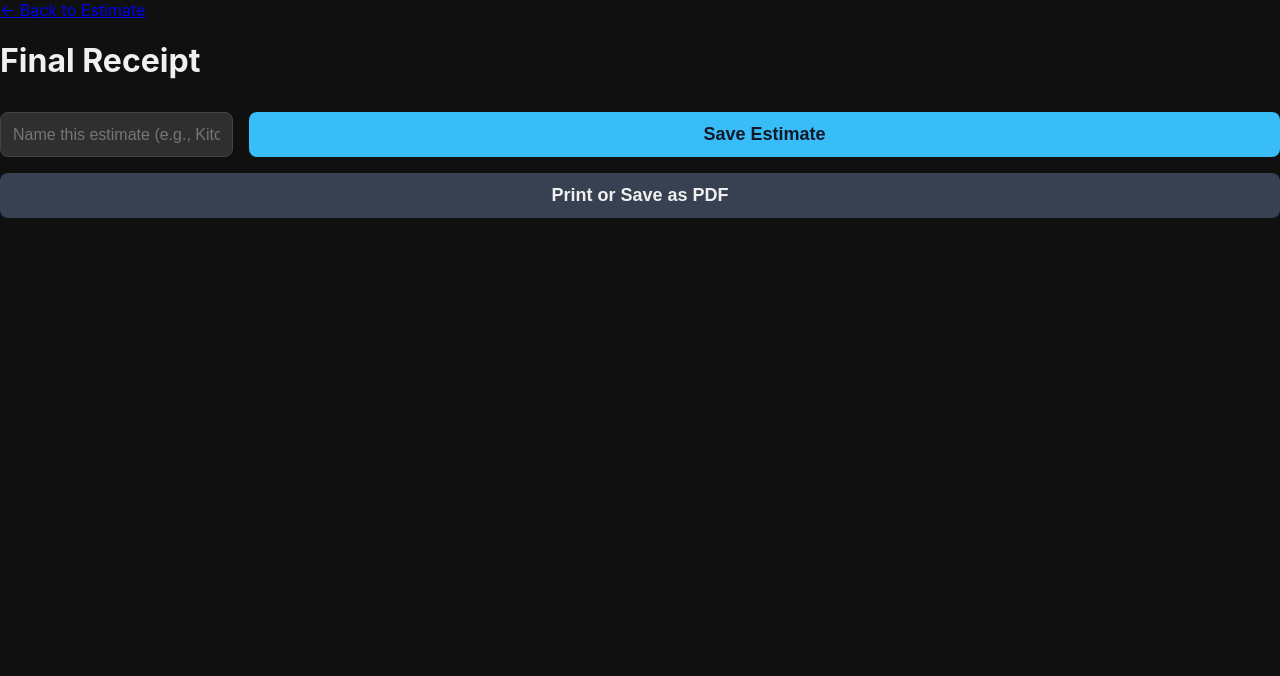
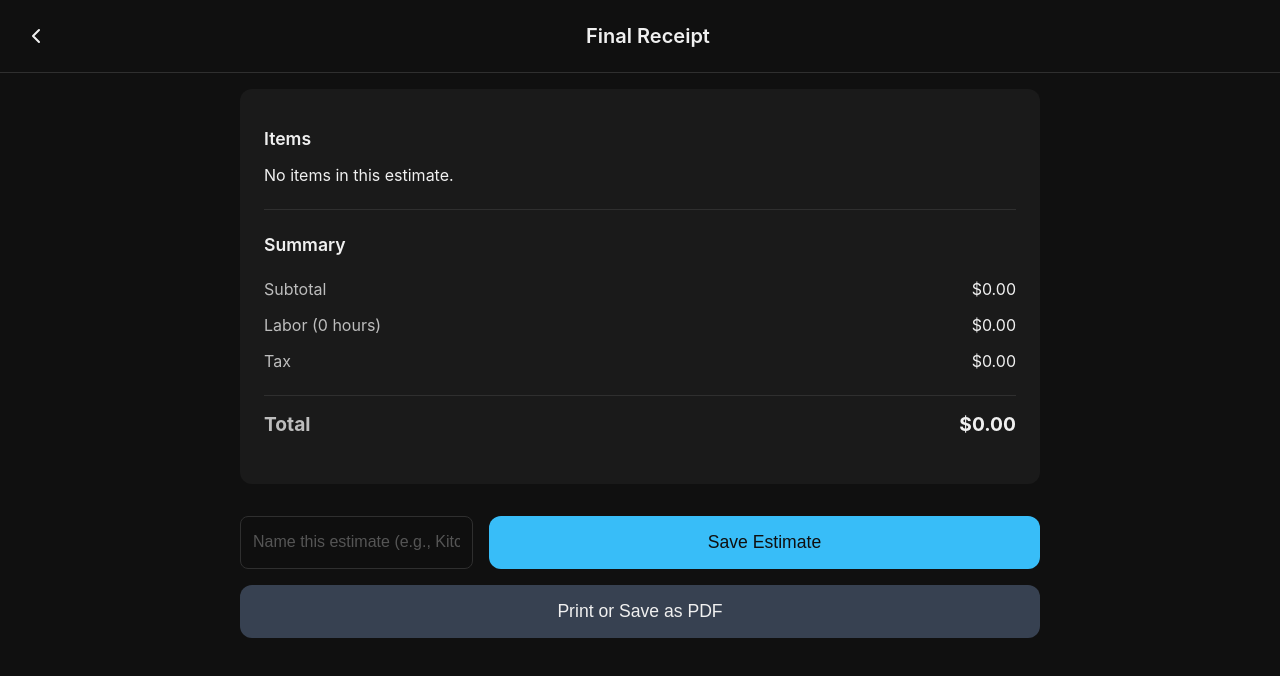
Before and after one commit to Preston-S/ElecCalc, a SvelteKit app: page /receipt in a window 1280 px wide. Shown: the top 676 px of the page. Built offline with nearby package versions, Linux system fonts and the light colour scheme.

Commit message:
Major UI changes

```diff
--- a/src/app.html
+++ b/src/app.html
@@ -1,5 +1,5 @@
 <!DOCTYPE html>
-<html lang="en">
+<html lang="en" style="background-color: #101010;">
 	<head>
 		<meta charset="utf-8" />
 		<link rel="icon" href="%sveltekit.assets%/favicon.png" />
--- /dev/null
+++ b/src/lib/components/PageHeader.svelte
@@ -0,0 +1,71 @@
+<script>
+  import { goto } from '$app/navigation';
+
+  export let title = '';
+  export let backHref = '';
+
+  function goBack() {
+    if (backHref) {
+      goto(backHref);
+    } else {
+      history.back();
+    }
+  }
+</script>
+
+<header class="page-header">
+  <button class="back-button" on:click={goBack} aria-label="Go back">
+    <svg width="24" height="24" viewBox="0 0 24 24" fill="none" xmlns="http://www.w3.org/2000/svg">
+      <path d="M15 18L9 12L15 6" stroke="currentColor" stroke-width="2" stroke-linecap="round" stroke-linejoin="round"/>
+    </svg>
+  </button>
+  <h1 class="page-title">{title}</h1>
+  <div class="right-action">
+    <slot name="rightAction"></slot>
+  </div>
+</header>
+
+<style>
+  .page-header {
+    display: flex;
+    align-items: center;
+    justify-content: space-between;
+    padding: 1rem;
+    background-color: #101010; /* Dark background */
+    color: #f0f0f0; /* Light text */
+    border-bottom: 1px solid #2f2f2f; /* Subtle separator */
+    position: sticky;
+    top: 0;
+    z-index: 100;
+  }
+
+  .back-button {
+    background: none;
+    border: none;
+    color: #f0f0f0;
+    cursor: pointer;
+    padding: 0.5rem;
+    display: flex;
+    align-items: center;
+    justify-content: center;
+  }
+
+  .back-button svg {
+    width: 24px;
+    height: 24px;
+  }
+
+  .page-title {
+    font-size: 1.25rem;
+    font-weight: 600;
+    flex-grow: 1;
+    text-align: center;
+    margin: 0;
+  }
+
+  .right-action {
+    width: 24px; /* To balance the back button */
+    display: flex;
+    justify-content: flex-end;
+  }
+</style>
--- a/src/routes/estimate/+page.svelte
+++ b/src/routes/estimate/+page.svelte
@@ -4,6 +4,7 @@
   import { goto } from '$app/navigation';
   import ItemSelector from '$lib/components/ItemSelector.svelte';
   import ItemList from '$lib/components/ItemList.svelte';
+  import PageHeader from '$lib/components/PageHeader.svelte'; // Import the new header component
   import { laborRate, taxRate } from '$lib/stores.js';
 
   // Create local stores for this estimate session
@@ -40,15 +41,13 @@
   <title>Create Estimate</title>
 </svelte:head>
 
+<PageHeader title="New Estimate" backHref="/" />
+
 <div class="container">
-  <header>
-    <h1>New Estimate</h1>
-  </header>
-
   <main>
-    <div class="section">
+    <div class="section input-section">
       <label for="hours">Estimated Labor Hours</label>
-      <input id="hours" type="number" step="0.5" bind:value={$estimatedHours} />
+      <input id="hours" type="number" step="0.5" bind:value={$estimatedHours} placeholder="0" />
     </div>
 
     <hr />
@@ -84,8 +83,8 @@
   <!-- Mobile sticky summary bar -->
   <div class="mobile-summary">
     <div class="mobile-totals">
-      <div class="mobile-sub">{subtotal.toLocaleString('en-US', { style: 'currency', currency: 'USD' })}</div>
-      <div class="mobile-total">{total.toLocaleString('en-US', { style: 'currency', currency: 'USD' })}</div>
+      <div class="mobile-sub">Subtotal: {subtotal.toLocaleString('en-US', { style: 'currency', currency: 'USD' })}</div>
+      <div class="mobile-total">Total: {total.toLocaleString('en-US', { style: 'currency', currency: 'USD' })}</div>
     </div>
     <button class="cta-button mobile-cta" on:click={reviewReceipt} disabled={$estimateItems.length === 0}>Review</button>
   </div>
@@ -94,23 +93,22 @@
   .container {
     max-width: 800px;
     margin: 0 auto;
-    padding: 1rem;
+    padding: 0 1rem 1rem 1rem; /* Adjusted padding */
   }
-  header {
-    padding: 1rem 0.5rem;
-  }
-  h1 {
-    font-size: 2rem;
-    font-weight: 600;
-  }
+
   .section {
-    padding: 1rem 0.5rem;
+    padding: 1rem 0; /* Adjusted padding */
     display: flex;
     justify-content: space-between;
     align-items: center;
   }
+  .input-section {
+    flex-direction: column;
+    align-items: flex-start;
+    gap: 0.5rem;
+  }
   .item-list-section, .summary-section {
-      padding: 1rem 0.5rem;
+      padding: 1rem 0; /* Adjusted padding */
   }
   hr {
     border: none;
@@ -120,16 +118,26 @@
   label {
     font-size: 1rem;
     font-weight: 500;
+    color: #bdbdbd; /* Lighter label color */
+    margin-bottom: 0.5rem;
   }
   input {
     font-size: 1rem;
-    background-color: transparent;
-    border: none;
+    background-color: #0f0f0f; /* Darker background for input */
+    border: 1px solid #2f2f2f; /* Subtle border */
     color: #f0f0f0;
-    text-align: right;
-    width: 100px;
+    text-align: left; /* Align text left */
+    width: 100%; /* Full width */
+    padding: 0.75rem; /* More padding */
+    border-radius: 0.5rem; /* Rounded corners */
   }
-  input:focus { outline: none; }
+  input:focus {
+    outline: none;
+    border-color: #38bdf8; /* Highlight on focus */
+  }
+  input::placeholder {
+    color: #555;
+  }
 
   .summary-section h2 {
       font-size: 1rem;
@@ -149,18 +157,22 @@
     font-size: 1.1rem;
   }
   .button-container {
-      padding: 1rem 0.5rem;
+      padding: 1rem 0; /* Adjusted padding */
   }
   .cta-button {
     font-size: 1.1rem;
     padding: 1rem;
     border-radius: 0.75rem;
-    border: 1px solid #2f2f2f;
-    background-color: #f0f0f0;
-    color: #101010;
+    border: none; /* No border */
+    background-color: #38bdf8; /* Blue background for CTA */
+    color: #101010; /* Dark text for contrast */
     font-weight: 600;
     cursor: pointer;
     width: 100%;
+    transition: background-color 0.2s;
+  }
+  .cta-button:hover:not(:disabled) {
+    background-color: #0ea5e9; /* Slightly darker blue on hover */
   }
   .cta-button:disabled {
     background-color: #1c1c1c;
@@ -171,14 +183,14 @@
 
   /* Mobile-specific styles */
   @media (max-width: 600px) {
-    .container { padding: 0.75rem; }
+    .container { padding: 0 0.75rem 0.75rem 0.75rem; } /* Adjusted padding */
     .section { flex-direction: column; gap: 0.5rem; align-items: stretch; }
     label { width: 100%; }
     input { width: 100%; text-align: left; padding: 0.75rem; border-radius: 0.5rem; background-color: #0f0f0f; border: 1px solid #2f2f2f; }
     .item-list-section, .summary-section { padding: 0.75rem 0; }
 
     /* Hide desktop CTA and show mobile sticky bar */
-    .desktop-cta { display: none; }
+    /* .desktop-cta { display: none; } */
     .mobile-summary { display: flex; }
   }
 
@@ -188,12 +200,13 @@
     position: fixed;
     left: 0;
     right: 0;
-    bottom: env(safe-area-inset-bottom, 12px);
+    bottom: env(safe-area-inset-bottom, 0); /* Adjusted bottom to 0 */
     padding: 10px 16px;
     gap: 12px;
     background: linear-gradient(180deg, rgba(16,16,16,0.8), rgba(16,16,16,0.95));
     align-items: center;
     z-index: 200;
+    backdrop-filter: blur(10px); /* Added blur for frosted glass effect */
   }
 
   .mobile-totals { flex: 1; display:flex; flex-direction:column; gap:2px; }
--- a/src/routes/history/+page.svelte
+++ b/src/routes/history/+page.svelte
@@ -1,6 +1,7 @@
 <script>
   import { estimateHistory } from '$lib/stores.js';
   import { slide } from 'svelte/transition';
+  import PageHeader from '$lib/components/PageHeader.svelte';
 
   function formatDate(dateString) {
     return new Date(dateString).toLocaleDateString('en-US', {
@@ -9,17 +10,21 @@
       day: 'numeric'
     });
   }
+
+  function deleteEstimate(id) {
+    if (confirm('Are you sure you want to delete this estimate?')) {
+      $estimateHistory = $estimateHistory.filter(estimate => estimate.id !== id);
+    }
+  }
 </script>
 
 <svelte:head>
   <title>Estimate History</title>
 </svelte:head>
 
+<PageHeader title="Estimate History" backHref="/" />
+
 <div class="container">
-  <header>
-    <h1>History</h1>
-  </header>
-
   <main>
     {#if $estimateHistory.length === 0}
       <p class="empty-message">You have no saved estimates.</p>
@@ -27,7 +32,8 @@
       <ul class="history-list">
         {#each $estimateHistory as estimate (estimate.id)}
           <li transition:slide|local>
-            <a href={`/ElecCalc/history/${estimate.id}`} data-sveltekit-reload>
+            <div class="history-item-wrapper">
+              <a href={`/ElecCalc/history/${estimate.id}`} data-sveltekit-reload class="history-item-link">
                 <div class="estimate-details">
                   <span class="estimate-name">{estimate.name}</span>
                   <span class="estimate-date">{formatDate(estimate.date)}</span>
@@ -36,6 +42,10 @@
                   {estimate.total.toLocaleString('en-US', { style: 'currency', currency: 'USD' })}
                 </div>
               </a>
+              <button class="delete-button" on:click={() => deleteEstimate(estimate.id)} aria-label="Delete estimate">
+                <svg xmlns="http://www.w3.org/2000/svg" width="24" height="24" viewBox="0 0 24 24" fill="none" stroke="currentColor" stroke-width="2" stroke-linecap="round" stroke-linejoin="round" class="lucide lucide-trash-2"><path d="M3 6h18"/><path d="M19 6v14c0 1-1 2-2 2H7c-1 0-2-1-2-2V6"/><path d="M8 6V4c0-1 1-2 2-2h4c1 0 2 1 2 2v2"/><line x1="10" x2="10" y1="11" y2="17"/><line x1="14" x2="14" y1="11" y2="17"/></svg>
+              </button>
+            </div>
           </li>
         {/each}
       </ul>
@@ -47,16 +57,7 @@
   .container {
     max-width: 800px;
     margin: 0 auto;
-    padding: 2rem;
-  }
-
-  header {
-    margin-bottom: 1.5rem;
-  }
-
-  h1 {
-    font-size: 2rem;
-    font-weight: 600;
+    padding: 0 1rem 1rem 1rem; /* Adjusted padding */
   }
 
   .empty-message {
@@ -71,33 +72,95 @@
     margin: 0;
   }
 
-  .history-list li a {
+  .history-list li {
+    margin-bottom: 0.5rem;
+    position: relative; /* For positioning the delete button */
+  }
+
+  .history-item-wrapper {
+    display: flex;
+    align-items: center;
+    background-color: #1a1a1a; /* Darker background for list items */
+    border-radius: 0.75rem; /* Rounded corners */
+    transition: background-color 0.2s;
+  }
+
+  .history-item-wrapper:hover {
+    background-color: #2f2f2f; /* Slightly lighter on hover */
+  }
+
+  .history-item-link {
+    flex-grow: 1;
     display: flex;
     justify-content: space-between;
     align-items: center;
-    padding: 1rem 0.5rem;
-    border-bottom: 1px solid #2f2f2f;
+    padding: 1rem;
     text-decoration: none;
     color: inherit;
-    transition: background-color 0.2s;
   }
 
-  .history-list li a:hover {
-    background-color: #1a1a1a;
+  .estimate-details {
+    display: flex;
+    flex-direction: column;
+    gap: 0.25rem;
   }
 
   .estimate-name {
     font-weight: 500;
     font-size: 1.1rem;
+    color: #f0f0f0;
   }
 
   .estimate-date {
-    color: #888888;
+    color: #bdbdbd;
     font-size: 0.9rem;
   }
 
   .estimate-total {
     font-weight: 600;
     font-size: 1.1rem;
+    color: #f0f0f0;
+  }
+
+  .delete-button {
+    background-color: #ef4444; /* Red background for delete */
+    color: #f0f0f0;
+    border: none;
+    border-radius: 0 0.75rem 0.75rem 0; /* Rounded on right side */
+    padding: 1rem;
+    cursor: pointer;
+    display: flex;
+    align-items: center;
+    justify-content: center;
+    opacity: 0; /* Hidden by default on desktop */
+    transition: opacity 0.2s, background-color 0.2s;
+  }
+
+  .history-item-wrapper:hover .delete-button {
+    opacity: 1; /* Show on hover on desktop */
+  }
+
+  .delete-button:hover {
+    background-color: #dc2626; /* Darker red on hover */
+  }
+
+  @media (max-width: 600px) {
+    .container { padding: 0 0.75rem 0.75rem 0.75rem; } /* Adjusted padding for mobile */
+    .history-item-link {
+      padding: 0.75rem;
+    }
+    .delete-button {
+      opacity: 1; /* Always visible on mobile */
+      border-radius: 0.75rem; /* Fully rounded on mobile */
+      margin-left: 0.5rem; /* Space between link and button */
+    }
+    .history-item-wrapper {
+      background-color: #1a1a1a;
+      border-radius: 0.75rem;
+      padding-right: 0; /* Remove padding on wrapper as button has its own */
+    }
+    .history-item-wrapper:hover {
+      background-color: #1a1a1a; /* No background change on hover for wrapper on mobile */
+    }
   }
 </style>
--- a/src/routes/history/[id]/+page.svelte
+++ b/src/routes/history/[id]/+page.svelte
@@ -1,6 +1,7 @@
 <script>
   import { page } from '$app/stores';
   import { estimateHistory } from '$lib/stores.js';
+  import PageHeader from '$lib/components/PageHeader.svelte';
 
   let estimate = null;
 
@@ -19,41 +20,46 @@
   <title>View Estimate: {estimate ? estimate.name : ''}</title>
 </svelte:head>
 
+<PageHeader title={estimate ? estimate.name : 'Estimate Details'} backHref="/ElecCalc/history" />
+
 <div class="container">
   {#if estimate}
-    <header class="no-print">
-      <a href="/ElecCalc/history" class="back-link">&larr; Back to History</a>
-      <h1>{estimate.name}</h1>
+    <div class="receipt-details">
       <p class="date">Saved on {new Date(estimate.date).toLocaleDateString()}</p>
-    </header>
 
-    <div class="receipt">
-      <div class="receipt-body">
-        <h3>Itemized Breakdown</h3>
+      <div class="section">
+        <h2>Itemized Breakdown</h2>
+        {#if estimate.items.length > 0}
+          <ul class="item-list">
             {#each estimate.items as item}
-          <div class="receipt-item">
+              <li>
                 <span>{item.name} (x{item.quantity})</span>
                 <span>{(item.price * item.quantity).toLocaleString('en-US', { style: 'currency', currency: 'USD' })}</span>
-          </div>
+              </li>
             {/each}
+          </ul>
+        {:else}
+          <p>No items in this estimate.</p>
+        {/if}
       </div>
 
-      <div class="receipt-summary">
-          <h3>Summary</h3>
-          <div class="receipt-item">
+      <hr />
+
+      <div class="section">
+        <h2>Summary</h2>
+        <div class="summary-item">
           <span>Subtotal</span>
           <span>{estimate.subtotal.toLocaleString('en-US', { style: 'currency', currency: 'USD' })}</span>
         </div>
-          <div class="receipt-item">
+        <div class="summary-item">
           <span>Labor ({estimate.hours} hrs)</span>
           <span>{estimate.laborCost.toLocaleString('en-US', { style: 'currency', currency: 'USD' })}</span>
         </div>
-          <div class="receipt-item">
+        <div class="summary-item">
           <span>Tax</span>
           <span>{estimate.tax.toLocaleString('en-US', { style: 'currency', currency: 'USD' })}</span>
         </div>
-          <hr>
-          <div class="receipt-item total">
+        <div class="summary-item total">
           <span>Total</span>
           <span>{estimate.total.toLocaleString('en-US', { style: 'currency', currency: 'USD' })}</span>
         </div>
@@ -72,82 +78,119 @@
   .container {
     max-width: 800px;
     margin: 0 auto;
-    padding: 2rem;
+    padding: 0 1rem 1rem 1rem; /* Adjusted padding */
   }
-  header {
+
+  .date {
+    color: #bdbdbd;
+    margin-top: -0.5rem;
+    margin-bottom: 1.5rem;
+    text-align: center;
+    font-size: 0.9rem;
+  }
+
+  .receipt-details {
+    background-color: #1a1a1a;
+    border-radius: 0.75rem;
+    padding: 1.5rem;
     margin-bottom: 1.5rem;
   }
-  .back-link {
-    display: block;
-    color: #888888;
-    text-decoration: none;
+
+  .section {
     margin-bottom: 1rem;
   }
-  h1 {
-      font-size: 2rem;
+
+  .section h2 {
+    font-size: 1.1rem;
     font-weight: 600;
+    margin-bottom: 1rem;
+    color: #f0f0f0;
+  }
+
+  .item-list {
+    list-style: none;
+    padding: 0;
     margin: 0;
   }
-  .date {
-      color: #888888;
-      margin-top: 0.25rem;
-  }
-  .receipt {
-    background-color: #1c1c1c;
-    padding: 2rem;
-    border-radius: 0.5rem;
-    border: 1px solid #2f2f2f;
-  }
-  h3 {
-      margin-top: 0;
-      margin-bottom: 1rem;
-      border-bottom: 1px solid #2f2f2f;
-      padding-bottom: 0.5rem;
-  }
-  .receipt-item {
+
+  .item-list li {
     display: flex;
     justify-content: space-between;
-    margin-bottom: 0.75rem;
+    padding: 0.5rem 0;
+    border-bottom: 1px solid #2f2f2f;
   }
-  .receipt-body, .receipt-summary {
-      margin-bottom: 1.5rem;
+
+  .item-list li:last-child {
+    border-bottom: none;
   }
-  .total {
-    font-weight: bold;
-    font-size: 1.1rem;
+
+  .summary-item {
+    display: flex;
+    justify-content: space-between;
+    padding: 0.5rem 0;
   }
+
+  .summary-item span:first-child {
+    color: #bdbdbd;
+  }
+
+  .summary-item.total {
+    font-size: 1.2rem;
+    font-weight: 700;
+    color: #f0f0f0;
+    border-top: 1px solid #2f2f2f;
+    padding-top: 1rem;
+    margin-top: 1rem;
+  }
+
   hr {
     border: none;
     border-top: 1px solid #2f2f2f;
-    margin: 1rem 0;
+    margin: 1.5rem 0;
   }
+
   .print-button {
     width: 100%;
-    font-size: 1.125rem;
-    padding: 0.75rem 1.5rem;
-    border-radius: 0.5rem;
+    font-size: 1.1rem;
+    padding: 1rem;
+    border-radius: 0.75rem;
     border: none;
     font-weight: 600;
     cursor: pointer;
     transition: background-color 0.2s;
     background-color: #374151;
     color: #f0f0f0;
-    margin-top: 2rem;
+    margin-top: 1.5rem;
   }
+  .print-button:hover:not(:disabled) {
+    background-color: #4b5563;
+  }
+
   .error-message {
     text-align: center;
     color: #ef4444;
+    padding: 2rem 0;
+  }
+
+  @media (max-width: 600px) {
+    .container { padding: 0 0.75rem 0.75rem 0.75rem; } /* Adjusted padding for mobile */
+    .receipt-details {
+      padding: 1rem;
+    }
+    .date {
+      margin-bottom: 1rem;
+    }
   }
 
   @media print {
     .no-print { display: none; }
-    body { background-color: white; color: black; }
-    .receipt {
+    .receipt-details {
         position: absolute; left: 0; top: 0; width: 100%;
         max-width: 100%; border-radius: 0; box-shadow: none;
         border: none; background-color: white; color: black;
+        padding: 0;
     }
-    h1, h3, .date, .receipt-item, .total { color: black; }
+    h2, .date, .item-list li span, .summary-item span, .summary-item.total span { color: black; }
     hr { border-color: #ccc; }
   }
 </style>
--- a/src/routes/receipt/+page.svelte
+++ b/src/routes/receipt/+page.svelte
@@ -2,6 +2,7 @@
   import { page } from '$app/stores';
   import { onMount } from 'svelte';
   import { estimateHistory } from '$lib/stores.js';
+  import PageHeader from '$lib/components/PageHeader.svelte';
 
   let estimate = {
     items: [],
@@ -14,8 +15,11 @@
   let estimateName = '';
 
   onMount(() => {
-    if ($page.state.items) {
+    if ($page.state && $page.state.items) {
       estimate = $page.state;
+    } else if (history.state && history.state.items) {
+      // Fallback for direct navigation or page refresh in some browsers
+      estimate = history.state;
     }
   });
 
@@ -43,14 +47,47 @@
   <title>Final Receipt</title>
 </svelte:head>
 
+<PageHeader title="Final Receipt" backHref="/estimate" />
+
 <div class="container">
-  <header class="no-print">
-    <a href="../estimate" class="back-link">&larr; Back to Estimate</a>
-    <h1>Final Receipt</h1>
-  </header>
+  <div class="receipt-details">
+    <div class="section">
+      <h2>Items</h2>
+      {#if estimate.items.length > 0}
+        <ul class="item-list">
+          {#each estimate.items as item (item.id)}
+            <li>
+              <span>{item.name} x {item.quantity}</span>
+              <span>{(item.price * item.quantity).toLocaleString('en-US', { style: 'currency', currency: 'USD' })}</span>
+            </li>
+          {/each}
+        </ul>
+      {:else}
+        <p>No items in this estimate.</p>
+      {/if}
+    </div>
 
-  <div class="receipt">
-    <!-- ... receipt content ... -->
+    <hr />
+
+    <div class="section">
+      <h2>Summary</h2>
+      <div class="summary-item">
+        <span>Subtotal</span>
+        <span>{estimate.subtotal.toLocaleString('en-US', { style: 'currency', currency: 'USD' })}</span>
+      </div>
+      <div class="summary-item">
+        <span>Labor ({estimate.hours} hours)</span>
+        <span>{estimate.laborCost.toLocaleString('en-US', { style: 'currency', currency: 'USD' })}</span>
+      </div>
+      <div class="summary-item">
+        <span>Tax</span>
+        <span>{estimate.tax.toLocaleString('en-US', { style: 'currency', currency: 'USD' })}</span>
+      </div>
+      <div class="summary-item total">
+        <span>Total</span>
+        <span>{estimate.total.toLocaleString('en-US', { style: 'currency', currency: 'USD' })}</span>
+      </div>
+    </div>
   </div>
 
   <div class="actions no-print">
@@ -65,7 +102,72 @@
 </div>
 
 <style>
-  /* ... existing styles ... */
+  .container {
+    max-width: 800px;
+    margin: 0 auto;
+    padding: 1rem;
+  }
+
+  .receipt-details {
+    background-color: #1a1a1a;
+    border-radius: 0.75rem;
+    padding: 1.5rem;
+    margin-bottom: 1.5rem;
+  }
+
+  .section {
+    margin-bottom: 1rem;
+  }
+
+  .section h2 {
+    font-size: 1.1rem;
+    font-weight: 600;
+    margin-bottom: 1rem;
+    color: #f0f0f0;
+  }
+
+  .item-list {
+    list-style: none;
+    padding: 0;
+    margin: 0;
+  }
+
+  .item-list li {
+    display: flex;
+    justify-content: space-between;
+    padding: 0.5rem 0;
+    border-bottom: 1px solid #2f2f2f;
+  }
+
+  .item-list li:last-child {
+    border-bottom: none;
+  }
+
+  .summary-item {
+    display: flex;
+    justify-content: space-between;
+    padding: 0.5rem 0;
+  }
+
+  .summary-item span:first-child {
+    color: #bdbdbd;
+  }
+
+  .summary-item.total {
+    font-size: 1.2rem;
+    font-weight: 700;
+    color: #f0f0f0;
+    border-top: 1px solid #2f2f2f;
+    padding-top: 1rem;
+    margin-top: 1rem;
+  }
+
+  hr {
+    border: none;
+    border-top: 1px solid #2f2f2f;
+    margin: 1.5rem 0;
+  }
+
   .actions {
     margin-top: 2rem;
   }
@@ -73,39 +175,70 @@
     display: flex;
     gap: 1rem;
     margin-bottom: 1rem;
+    flex-direction: column; /* Stack on mobile */
   }
   input[type="text"] {
     flex-grow: 1;
-    background-color: #2f2f2f;
-    border: 1px solid #444;
+    background-color: #0f0f0f;
+    border: 1px solid #2f2f2f;
     color: #f0f0f0;
     padding: 0.75rem;
     border-radius: 0.5rem;
     font-size: 1rem;
   }
+  input[type="text"]:focus {
+    outline: none;
+    border-color: #38bdf8;
+  }
+  input[type="text"]::placeholder {
+    color: #555;
+  }
   .save-button, .print-button {
     width: 100%;
-    font-size: 1.125rem;
-    padding: 0.75rem 1.5rem;
-    border-radius: 0.5rem;
+    font-size: 1.1rem;
+    padding: 1rem;
+    border-radius: 0.75rem;
     border: none;
-    font-weight: 600;
+    font-weight: 60    0;
     cursor: pointer;
     transition: background-color 0.2s;
   }
   .save-button {
     background-color: #38bdf8;
-    color: #111827;
+    color: #101010;
+  }
+  .save-button:hover:not(:disabled) {
+    background-color: #0ea5e9;
   }
   .print-button {
       background-color: #374151;
       color: #f0f0f0;
+  }
+  .print-button:hover:not(:disabled) {
+    background-color: #4b5563;
+  }
+
+  @media (min-width: 600px) {
+    .save-section {
+      flex-direction: row; /* Row on desktop */
+    }
   }
 
   @media print {
     .no-print {
       display: none;
     }
+    .container {
+      max-width: none;
+      margin: 0;
+      padding: 0;
+    }
+    .receipt-details {
+      border: none;
+      border-radius: 0;
+      padding: 0;
+      background-color: transparent;
+    }
     /* ... other print styles ... */
   }
 </style>
```
Also changed, not shown: 63 other files (tests, documents, lock files or other folders). Lines whose indentation alone changed are shown as unchanged.
